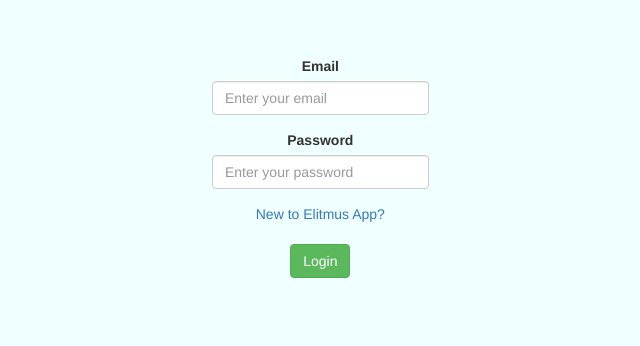
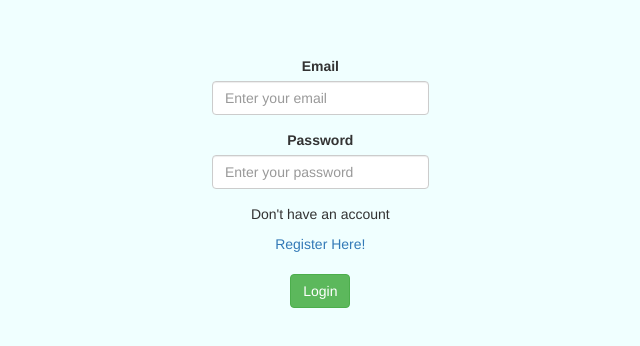
Before and after one commit to nareshyadav2912/ElitmusProject, a plain HTML site: page index.html in a window 1280 px wide. Shown: the part 164-510 px from the top of the page, without its empty margins (343-983 px from the left). Drawn offline with nearby package versions, Linux system fonts and the light colour scheme.

Commit message:
Add files via upload

```diff
--- a/index.html
+++ b/index.html
@@ -1,7 +1,7 @@
 <!DOCTYPE html>
 <html>
-
 <head>
+	<meta charset="UTF-8">
 	<meta name="viewport" content="width=device-width, initial-scale=1.0">
 	<script src="https://cdnjs.cloudflare.com/ajax/libs/jquery/3.6.0/jquery.min.js"></script>
 	<!-- Bootstrap theme -->
@@ -32,7 +32,7 @@
 				<input type="password" name="login_password" id="login_password" class="form-control"
 					placeholder="Enter your password">
 			</div>
-			<a href="register.html">New to Elitmus App?</a><br><br>
+			<p>Don't have an account</p><a href="register.html">Register Here!</a><br><br>
 			<button type="button" id="login" name="login" class="btn btn-success">Login</button>
 	</form>
 	</div>
```
Also changed, not shown: clues1.html (+1 -1 lines), register.html (+1 -0 lines).
